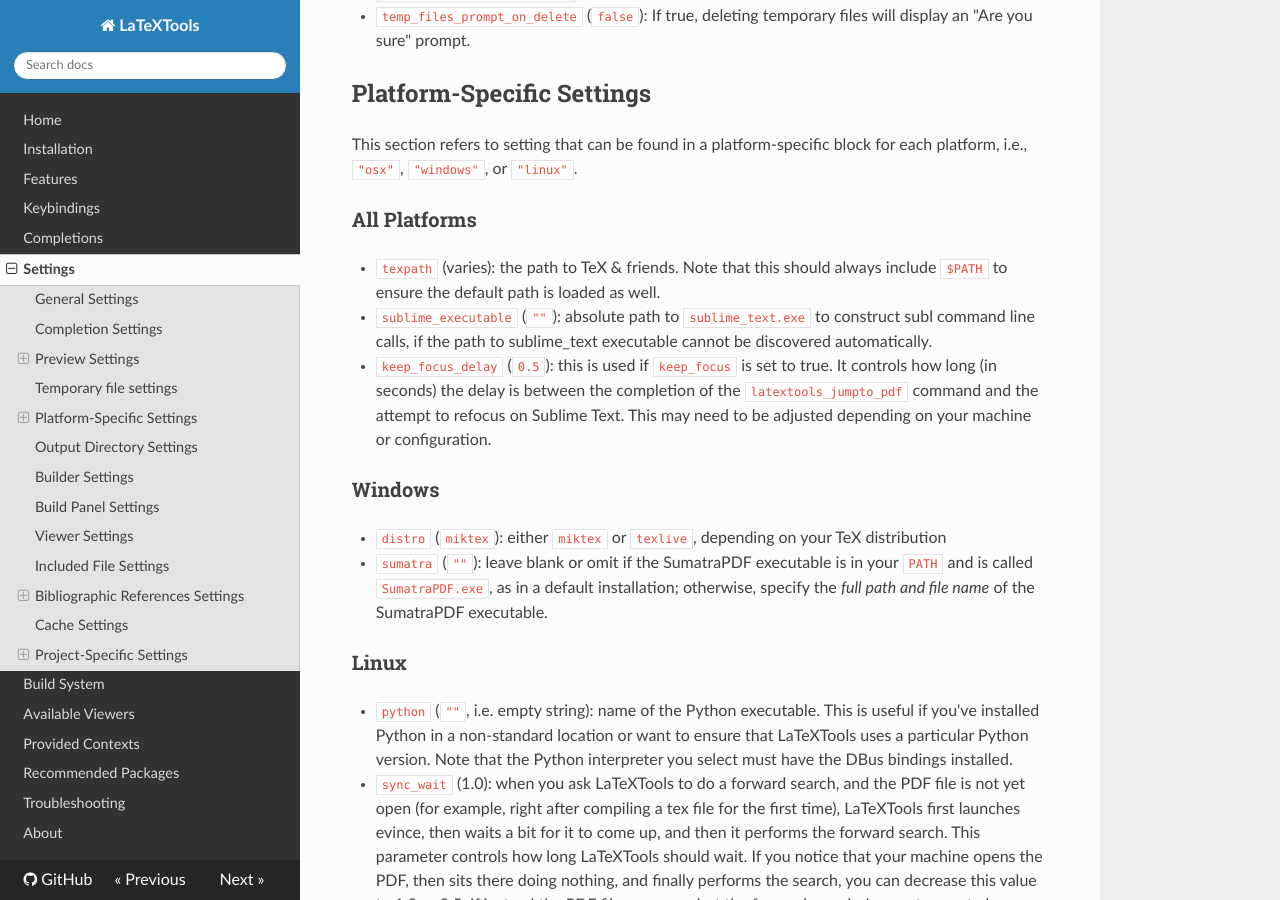
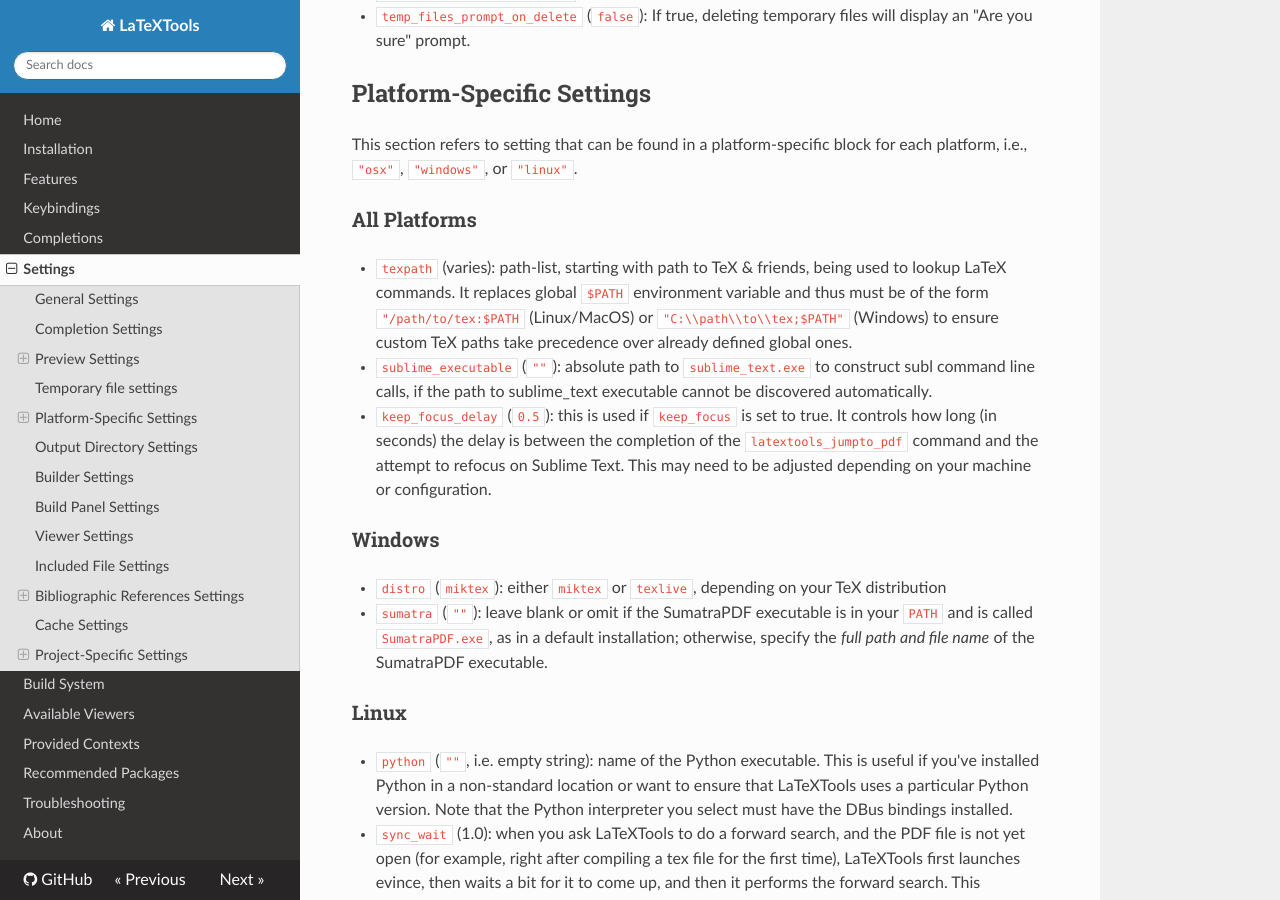
Before and after one commit to SublimeText/LaTeXTools, an MkDocs documentation site: the page built from docs/settings.md, in a window 1280 px wide and 900 px high, scrolled down 3353 px. Built offline with MkDocs 1.6.1, drawn with Linux system fonts in a browser that asks for light colours; nearby versions of some CDN libraries.

Commit message:
Fix texpath documentation (#1663)

```diff
--- a/docs/settings.md
+++ b/docs/settings.md
@@ -75,7 +75,7 @@ This section refers to setting that can be found in a platform-specific block fo
 
 ### All Platforms
 
-  * `texpath` (varies): the path to TeX & friends. Note that this should always include `$PATH` to ensure the default path is loaded as well.
+  * `texpath` (varies): path-list, starting with path to TeX & friends, being used to lookup LaTeX commands. It replaces global `$PATH` environment variable and thus must be of the form `"/path/to/tex:$PATH` (Linux/MacOS) or `"C:\\path\\to\\tex;$PATH"` (Windows) to ensure custom TeX paths take precedence over already defined global ones.
   * `sublime_executable` (`""`): absolute path to `sublime_text.exe` to construct subl command line calls, if the path to sublime_text executable cannot be discovered automatically.
   * `keep_focus_delay` (`0.5`): this is used if `keep_focus` is set to true. It controls how long (in seconds) the delay is between the completion of the `latextools_jumpto_pdf` command and the attempt to refocus on Sublime Text. This may need to be adjusted depending on your machine or configuration.
 
```
